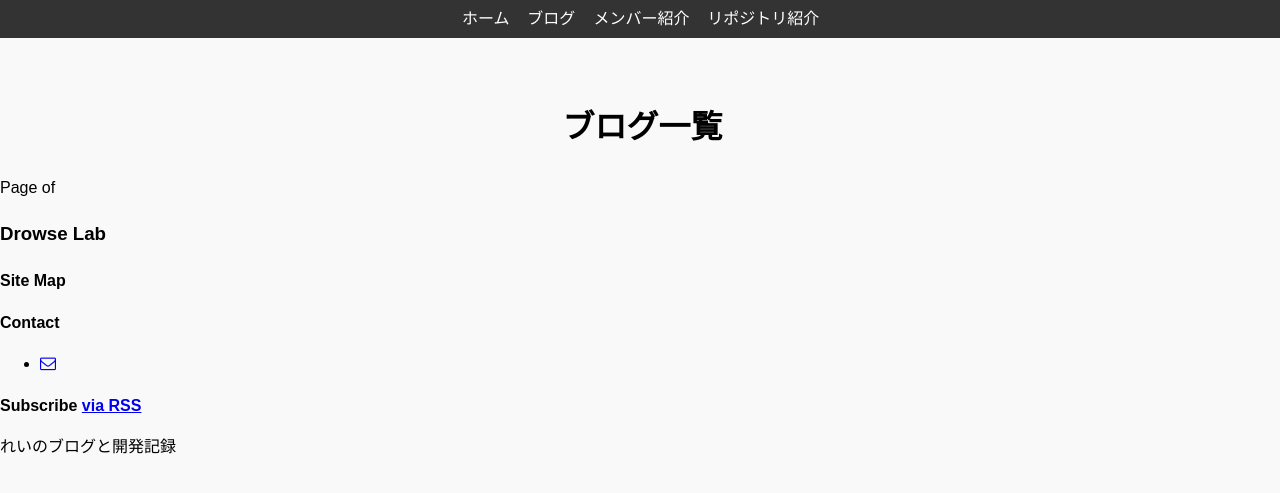
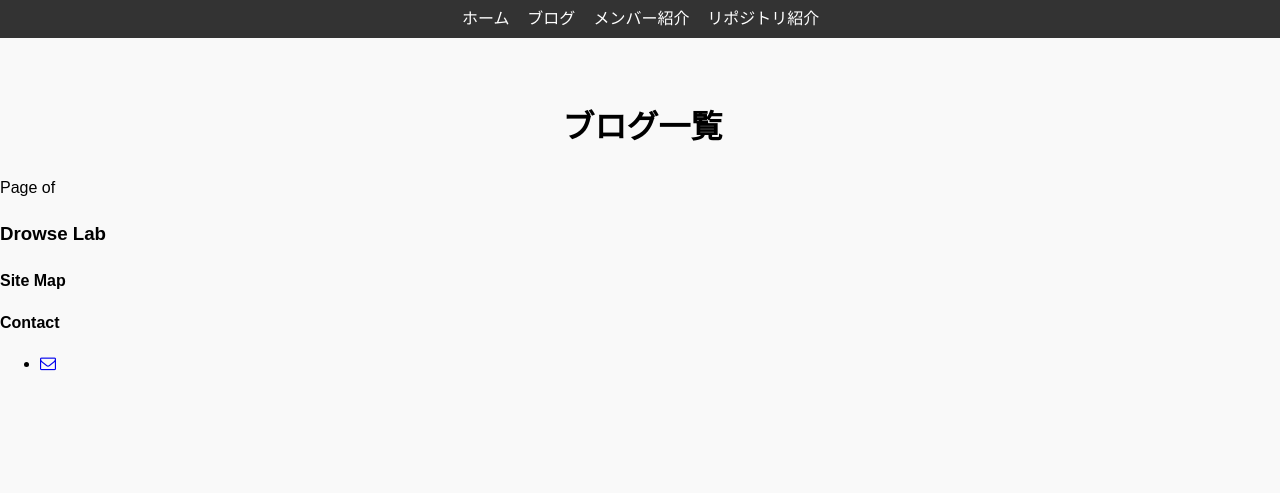
Before and after one commit to Drowse-Lab/Drowse-Lab, a Jekyll site: the page built from blog.html, in a window 1280 px wide. Shown: the top 493 px of the page. Built offline with Jekyll 4.4.1, drawn with Linux system fonts in a browser that asks for light colours; nearby versions of some CDN libraries; some web fonts are replaced; a style sheet for code colours, icons or effects is not loaded.

Commit message:
version up

```diff
--- a/_config.yml
+++ b/_config.yml
@@ -14,12 +14,15 @@ collections:
 # ブログ記事の並びとページネーション
 paginate: 5
 paginate_path: "/blog/page:num"
+# plugins:
+#   - jekyll-paginate
 plugins:
-  - jekyll-paginate
+  - jekyll-feed
+
 
 # カスタム変数（必要に応じて）
-author: れい
-subtitle: "刀とコードの研究室"
+author: 零鮫
+subtitle: "mod更新など"
 
 # ソーシャルリンクなど（オプション）
 social_links:
--- a/_includes/footer.html
+++ b/_includes/footer.html
@@ -37,10 +37,10 @@
       </ul>
     </div>
 
-    <div class="site-signature">
+    <!-- <div class="site-signature">
       <p class="rss-subscribe text"><strong>Subscribe <a href="{{ "/feed.xml" | prepend: site.baseurl }}">via RSS</a></strong></p>
       <p class="text">{{ site.description }}</p>
-    </div>
+    </div> -->
 
   </div>
 
```
